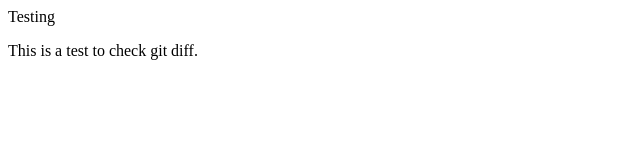
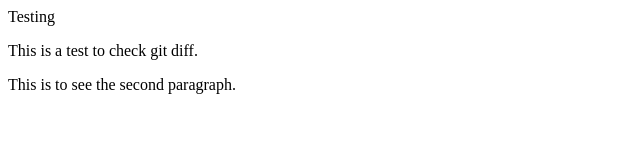
Before and after one commit to pjreichl/testing-git, a plain HTML site: page index.html in a window 1280 px wide. Shown: the whole page, without its empty margins (0-640 px from the left). Drawn offline with Linux system fonts and the light colour scheme.

Commit message:
add second p tag

```diff
--- a/index.html
+++ b/index.html
@@ -9,6 +9,8 @@
 <div class="first-div">Testing</div>
 
     <p class="intro">This is a test to check git diff.</p>
+
+    <p class="second-p">This is to see the second paragraph.</p>
 <body>
     <script src=""></script>
 </body>
```
